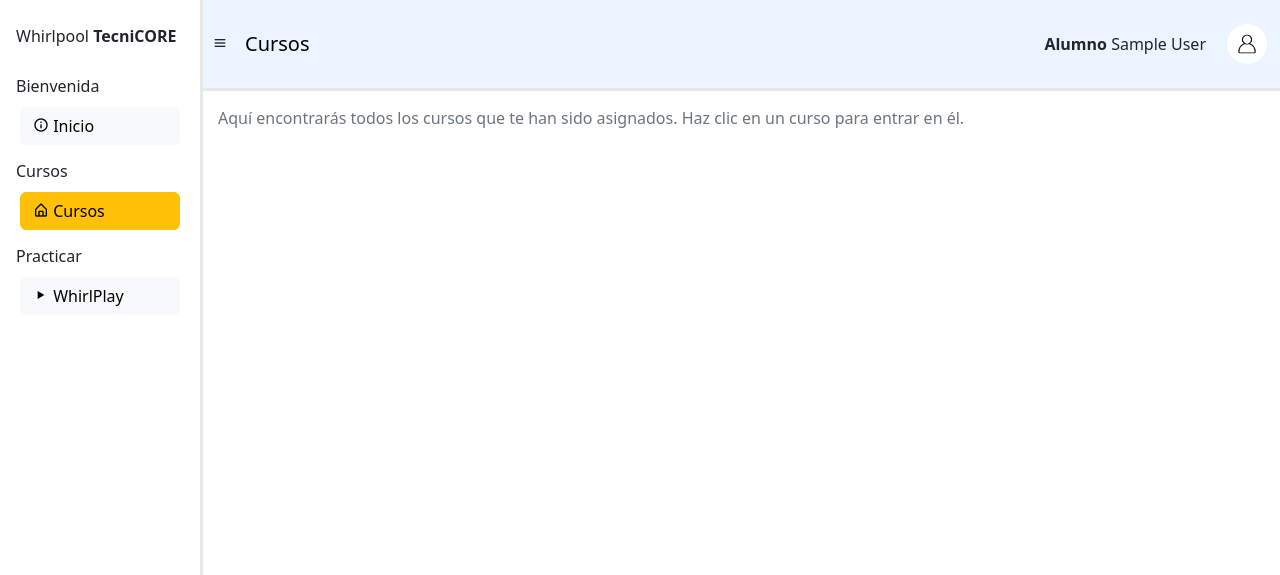
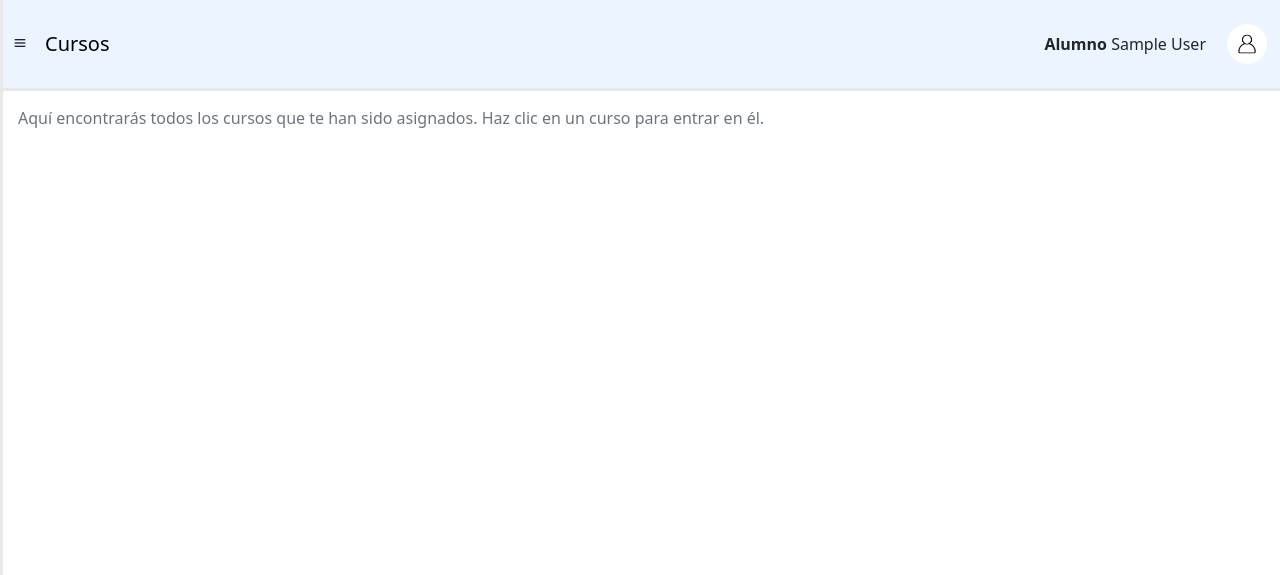
Before and after one commit to Eldeibit97/Pagina-web-Reto, a Flask app: page /cursos in a window 1280 px wide. Shown: the top 575 px of the page. Run offline with Flask 3, Linux system fonts and the light colour scheme; the visitor is signed in with stand-in values (Sample User, id 1); data that the repository does not hold is empty; parts of the project's set-up code (start-up, migrations or seed data) failed here and were passed over.

Commit message:
sidebar oculto

```diff
--- a/app/templates/base.html
+++ b/app/templates/base.html
@@ -20,7 +20,7 @@
         <div class="container-fluid flex-grow-1">
             <div class="row">
                 <div class="col-auto sideborder">
-                    <div id="sidebar" class="collapse show collapse-horizontal collapse-sm-vertical  mt-2" aria-expanded="false" style="transition: none !important;">
+                    <div id="sidebar" class="collapse collapse-horizontal collapse-sm-vertical  mt-2" aria-expanded="false" style="transition: none !important;">
 
                         <div class="card p-3" style="width: 200px; height: 100%; border: none;">
                             <p>Whirlpool <b>TecniCORE</b></p>
```
